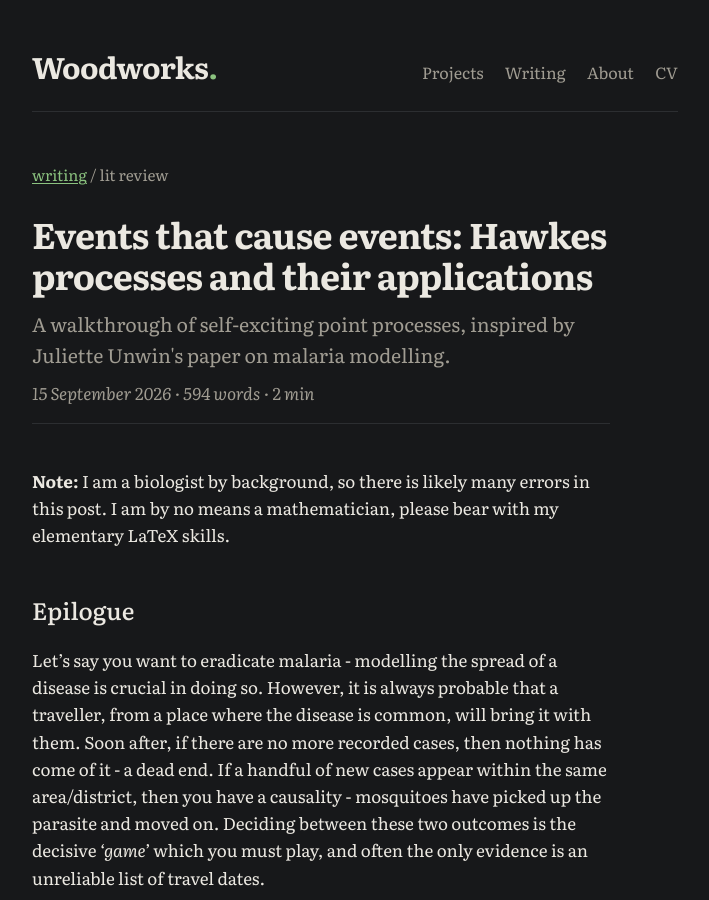
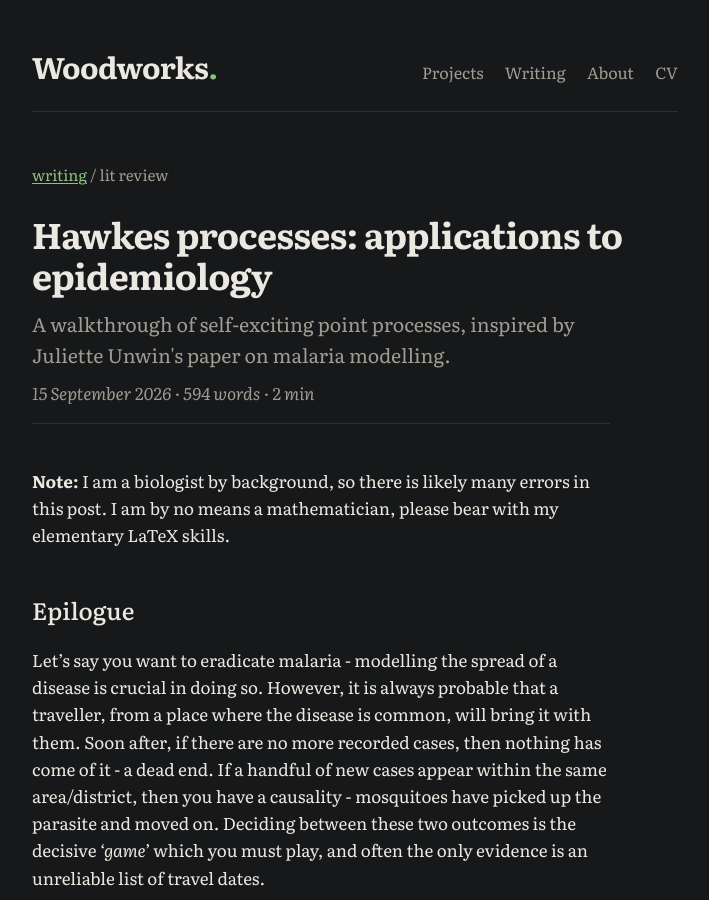
Before and after one commit to timj-wood/timj-wood.github.io, a Jekyll site: the page built from _posts/2026-09-15-hawkes-processes.md, in a window 1280 px wide and 900 px high. Shown: the whole window, without its empty margins (285-994 px from the left). Built offline with Jekyll 4.4.1, drawn with Linux system fonts in a browser that asks for light colours.

Commit message:
Update 2026-09-15-hawkes-processes.md

```diff
--- a/_posts/2026-09-15-hawkes-processes.md
+++ b/_posts/2026-09-15-hawkes-processes.md
@@ -1,5 +1,5 @@
 ---
-title: "Events that cause events: Hawkes processes and their applications"
+title: "Hawkes processes: applications to epidemiology"
 summary: A walkthrough of self-exciting point processes, inspired by Juliette Unwin's paper on malaria modelling.
 category: lit review
 math: true
```
